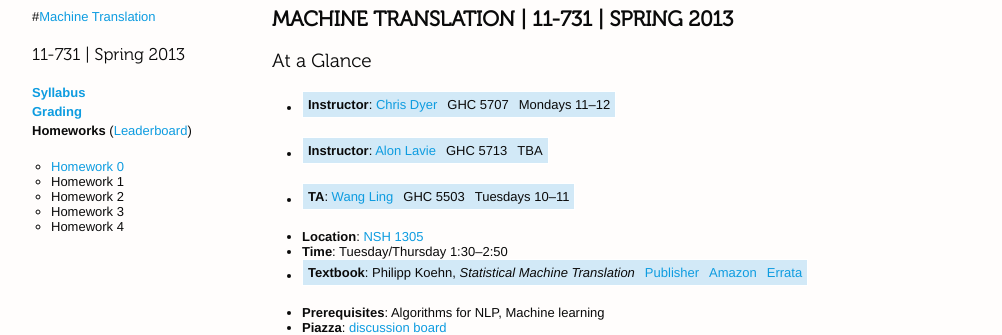
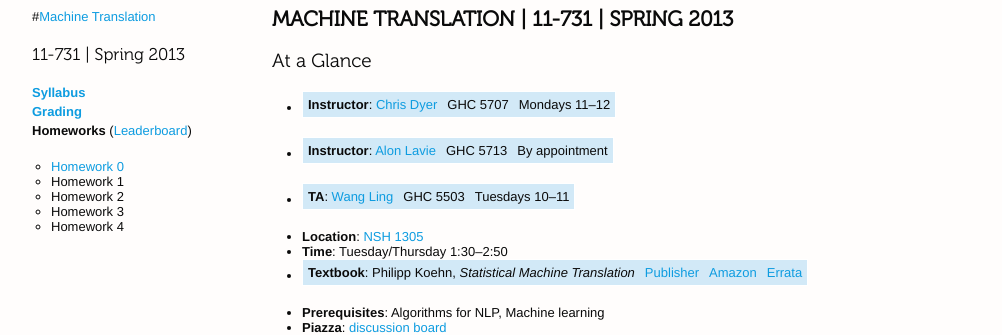
Before and after one commit to redpony/cmu-mt-11731, a Jekyll site: the page built from index.md, in a window 1280 px wide. Shown: the top 335 px of the page, without its empty margins (138-1140 px from the left). Built offline with Jekyll 4.4.1, drawn with Linux system fonts in a browser that asks for light colours.

Commit message:
updated office hours

```diff
--- a/index.md
+++ b/index.md
@@ -7,7 +7,7 @@ title: Overview
 ## At a Glance
 
  * **Instructor**: [Chris Dyer](http://www.cs.cmu.edu/~cdyer) | GHC 5707 | Mondays 11–12
- * **Instructor**: [Alon Lavie](http://www.cs.cmu.edu/~alavie) | GHC 5713 | TBA
+ * **Instructor**: [Alon Lavie](http://www.cs.cmu.edu/~alavie) | GHC 5713 | By appointment
  * **TA**: [Wang Ling](http://www.cs.cmu.edu/~lingwang/) | GHC 5503 | Tuesdays 10–11
  * **Location**: [NSH 1305](http://www.cs.cmu.edu/~help/AV-Help/AV-Rooms/NSH1305.html)
  * **Time**: Tuesday/Thursday 1:30–2:50
```
